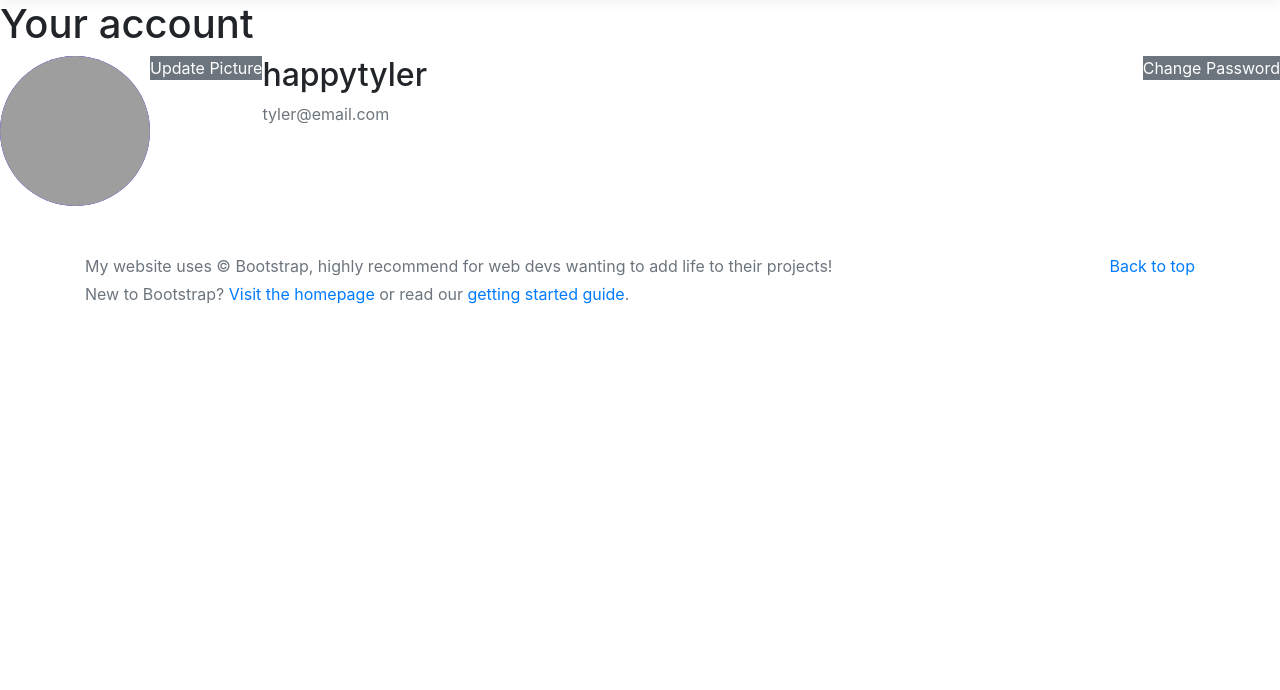
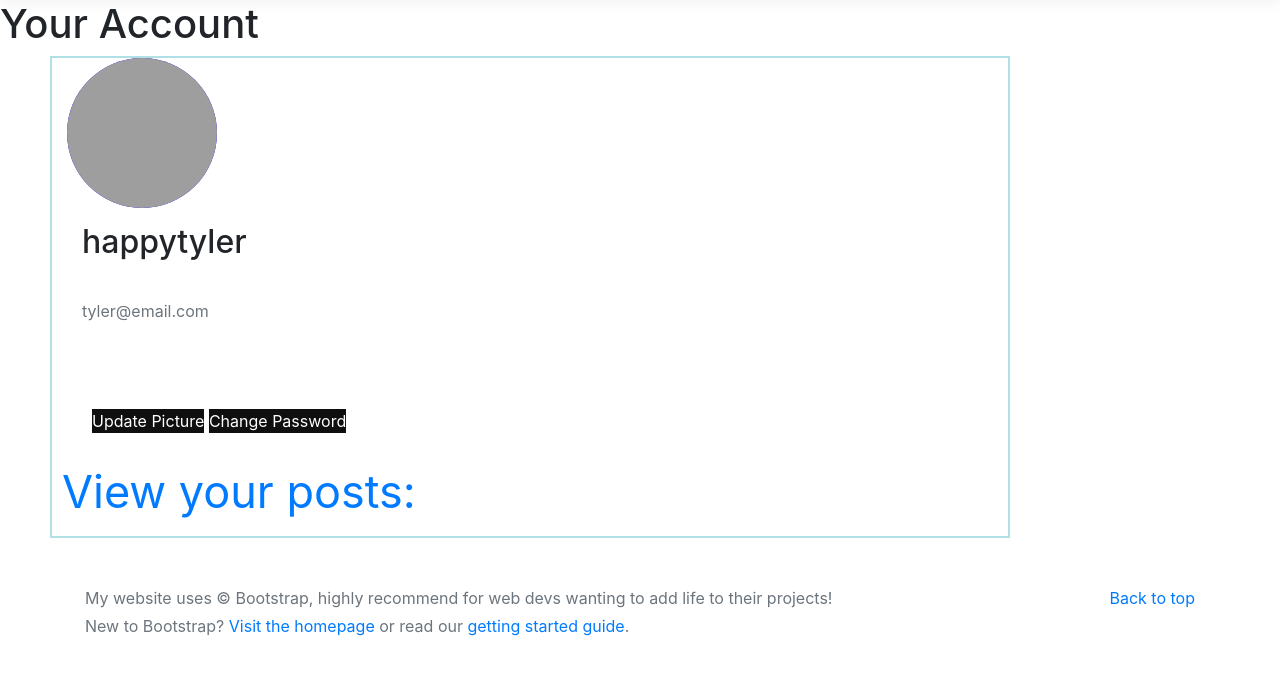
Before and after one commit to tfoxx97/PyStation, a Flask app: a page that uses PyStation/templates/layout.html in a window 1280 px wide. Shown: the part 136-826 px from the top of the page. Before the commit the page ends 440 px from the top, so only its background shows below. Run offline with Flask 3, Linux system fonts and the light colour scheme; a user stored in the database is signed in; some libraries are stand-ins or nearby versions; grey boxes are pictures that could not be loaded.

Commit message:
bug fix, error handlers, account layout change

```diff
--- a/PyStation/__init__.py
+++ b/PyStation/__init__.py
@@ -31,8 +31,10 @@ def create_app(config_class=Config):
     from PyStation.users.routes import users
     from PyStation.posts.routes import posts
     from PyStation.main.routes import main
+    from PyStation.errors.handlers import errors
     app.register_blueprint(users)
     app.register_blueprint(posts)
     app.register_blueprint(main)
+    app.register_blueprint(errors)
 
     return app
--- a/PyStation/config.py
+++ b/PyStation/config.py
@@ -1,7 +1,7 @@
 import os
 
 class Config:
-    SECRET_KEY = 'eb79485f71a5d09e3491e555d3bf6994' # create an environment variable for this key
+    SECRET_KEY = os.environ.get('SECRET_KEY')
     SQLALCHEMY_DATABASE_URI = 'sqlite:///site.db'
     SQLALCHEMY_TRACK_MODIFICATION = False
     MAIL_SERVER = 'smtp.googlemail.com'
--- a/PyStation/templates/account.html
+++ b/PyStation/templates/account.html
@@ -1,15 +1,75 @@
 {% extends "layout.html" %}
 {% block content %}
-<h1>Your account</h1>
-    <div class="content-section">
-        <div class="media">
-            <img class="rounded-circle account-img" style="background-color: blue;" src="{{ url_for('static', filename='profile_pics/' + current_user.image_file) }}" width="150" height="150">
-            <a href="{{ url_for('users.account_pic', username=current_user.username) }}" class="btn-secondary">Update Picture</a>
-            <div class="media-body">
+<style>
+.row-account {
+    border: 2px solid powderblue;
+    width: 75%;
+    margin-right: 50px;
+    margin-left: 50px;
+    margin-bottom:0px;
+}
+.row .col.l4{
+    width: 50%;
+    margin-left: auto;
+    margin-right: auto;
+}
+.image-section {
+    position: relative;
+}
+.username-section {
+    padding: 15px;
+}
+.email-section {
+    padding: 15px;
+}
+.row .col.l8{
+    width: 50%;
+    margin-left: auto;
+    margin-bottom: auto;
+}
+.change_password_pic_section {
+    padding: 15px;
+    margin-top: 40px;
+    margin-left: 25px;
+    margin-right: 45px;
+}
+.update_pic {
+    background-color: #0F0F0F;
+    display: inline-block;
+    text-align: center;
+}
+.change_pass {
+    background-color: #0F0F0F;
+    display: inline-block;
+    text-align: center;
+}
+.view-posts-info {
+    margin: 10px;
+    font-size: 45px;
+}
+
+</style>
+<h1>Your Account</h1>
+    <div class="row-account">
+        <div class="col x13 l4 m4 s12 pic_user_email_section">
+            <div class="image-section">
+                <img class="rounded-circle account-img" style="background-color: blue;" src="{{ url_for('static', filename='profile_pics/' + current_user.image_file) }}" width="150" height="150">
+            </div>
+            <div class="username-section">
                 <h2>{{ current_user.username }}</h2>
+            </div>
+            <div class="email-section">
                 <p class="text-secondary">{{ current_user.email }}</p>
             </div>
-            <a href="{{ url_for('users.account_password', username=current_user.username) }}" class="btn-secondary">Change Password</a>
+        </div>
+        <div class="x19 18 m8 s12 change_password_pic_section">
+            <div class="details_section">
+                <a href="{{ url_for('users.account_pic', username=current_user.username) }}" class="btn-secondary update_pic">Update Picture</a>
+                <a href="{{ url_for('users.account_password', username=current_user.username) }}" class="btn-secondary change_pass">Change Password</a>
+            </div>
+        </div>
+        <div class="view-posts-info">
+            <a class="mr-2" href="{{ url_for('users.user_posts', username=current_user.username) }}">View your posts:</a>
         </div>
     </div>
 {% endblock content %}
--- a/PyStation/templates/account_password.html
+++ b/PyStation/templates/account_password.html
@@ -1,6 +1,6 @@
 {% extends "layout.html" %}
 {% block content %}
-<h1>Change Password</h1>
+<h1>Your Account</h1>
     <div class="content-section">
         <form method="POST" action="" enctype="multipart/form-data">
             {{ form.hidden_tag() }}
--- a/PyStation/templates/account_pic.html
+++ b/PyStation/templates/account_pic.html
@@ -1,7 +1,8 @@
 {% extends "layout.html" %}
 {% block content %}
-<h1>Change Picture</h1>
+<h1>Your Account</h1>
     <div class="content-section">
+        <legend class="border-bottom mb-4">Change Picture</legend>
         <div class="media">
             <img class="rounded-circle account-img" style="background-color: blue;" src="{{ url_for('static', filename='profile_pics/' + current_user.image_file) }}" width="150" height="150">
             <form method="POST" action="" enctype="multipart/form-data">
--- a/PyStation/templates/layout.html
+++ b/PyStation/templates/layout.html
@@ -3,6 +3,7 @@
 <head>
     <link rel="stylesheet" type="text/css" href="{{ url_for('static', filename='main.css') }}">
     <link rel="stylesheet" href="https://stackpath.bootstrapcdn.com/bootstrap/4.3.1/css/bootstrap.min.css" integrity="sha384-ggOyR0iXCbMQv3Xipma34MD+dH/1fQ784/j6cY/iJTQUOhcWr7x9JvoRxT2MZw1T" crossorigin="anonymous">
+    <script src="https://unpkg.com/htmx.org@1.9.10"></script>
 </head>
 <header>
     <div class="collapse bg-dark" id="navbarHeader">
--- a/PyStation/users/routes.py
+++ b/PyStation/users/routes.py
@@ -63,10 +63,17 @@ def account_pic(username):
     image_file = url_for('static', filename='profile_pics/' + current_user.image_file)
     return render_template('account_pic.html', image_file=image_file, form=form)
 
-@users.route("/account/<username>/changepassword")
+@users.route("/account/<username>/changepassword", methods=['GET', 'POST'])
 @login_required
 def account_password(username):
+    user = User.query.filter_by(username=username)
     form = UpdatePasswordForm()
+    if form.validate_on_submit():
+        hashed_password = bcrypt.generate_password_hash(form.password.data).decode('utf-8')
+        user.password = hashed_password
+        db.session.commit()
+        flash("Password changed!", 'success')
+        return redirect(url_for('users.account', username=username))
     return render_template('account_password.html', form=form)
 
 @users.route("/reset_password", methods=['GET', 'POST'])
```
Also changed, not shown: PyStation/errors/handlers.py (added, +15 -0 lines), PyStation/templates/errors/403.html (added, +7 -0 lines), PyStation/templates/errors/404.html (added, +7 -0 lines), PyStation/templates/errors/500.html (added, +7 -0 lines), PyStation/templates/home.html (+76 -3 lines), PyStation/templates/search.html (added, +12 -0 lines), PyStation/errors/__init__.py (added).
